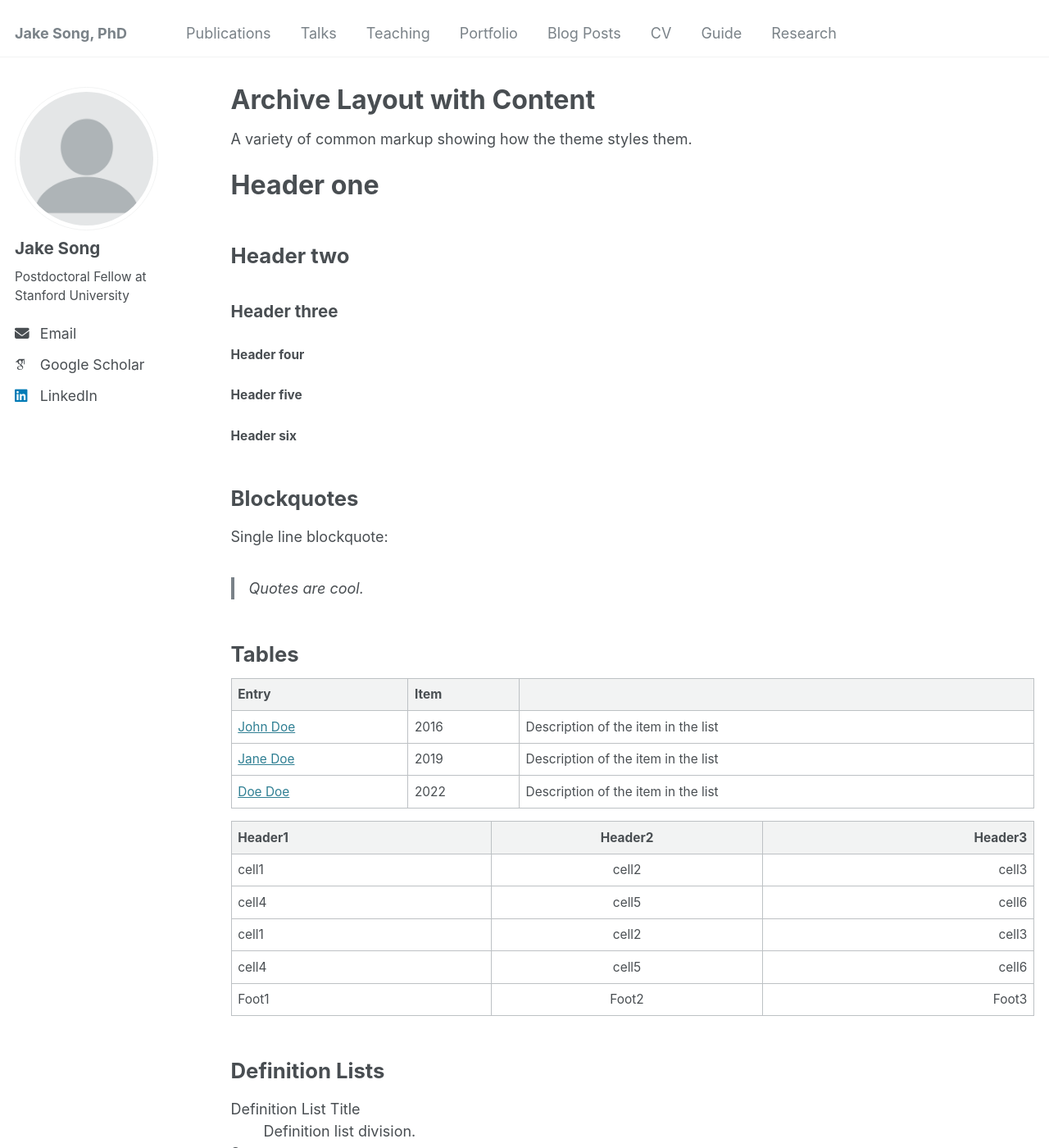
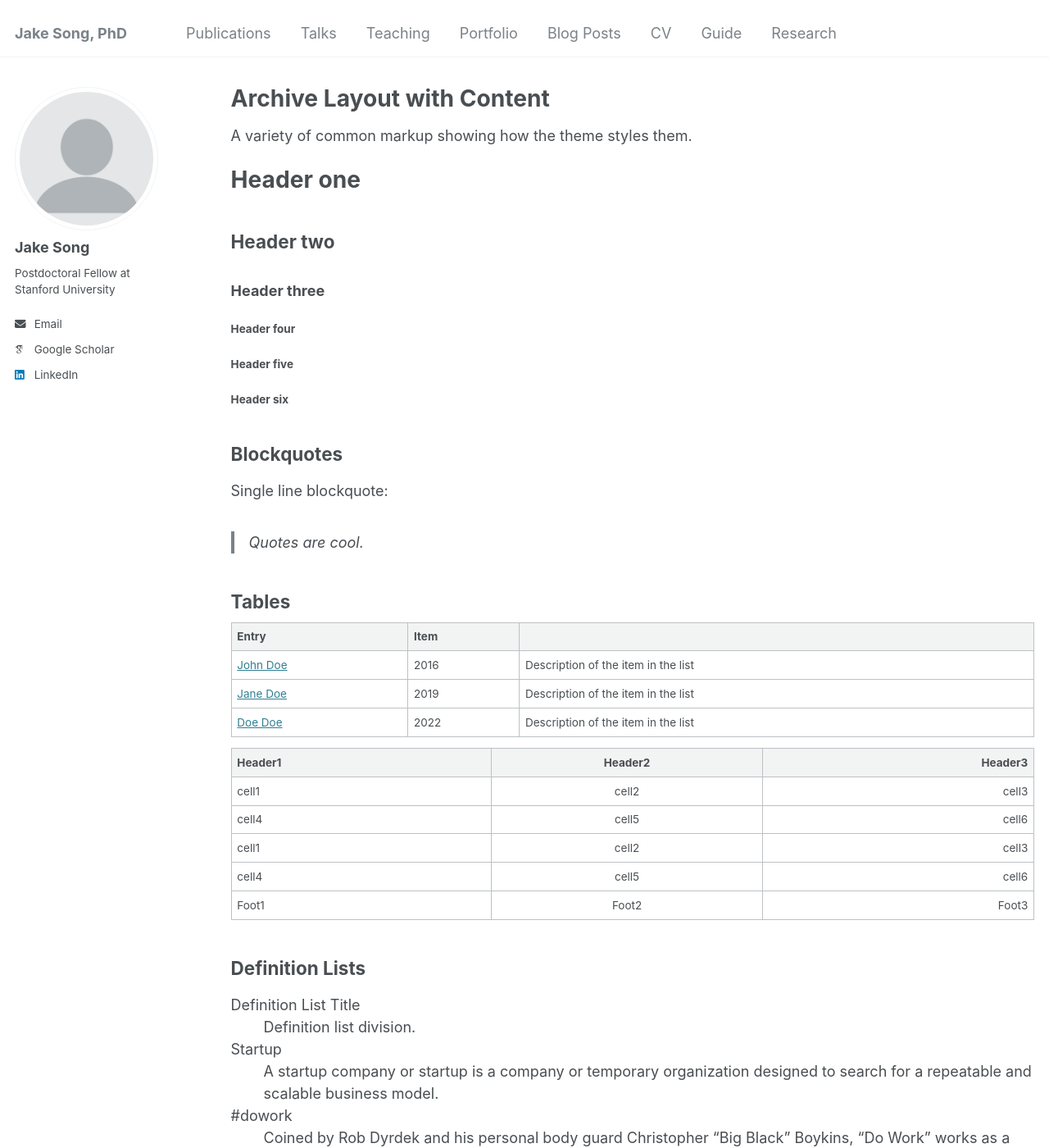
Before and after one commit to jakesong15/jakesong15.github.io, a Jekyll site: the page built from _pages/archive-layout-with-content.md, in a window 1280 px wide and 1400 px high. Shown: the whole window at 82% size. Built offline with Jekyll 4.4.1, drawn with Linux system fonts in a browser that asks for light colours; some web fonts are replaced.

Commit message:
Update _variables.scss

```diff
--- a/_sass/_variables.scss
+++ b/_sass/_variables.scss
@@ -6,7 +6,7 @@
    Typography
    ========================================================================== */
 
-$doc-font-size              : 14;
+$doc-font-size              : 16;
 
 /* paragraph indention */
 $paragraph-indent           : false; // true, false (default)
@@ -32,26 +32,17 @@
 $header-font-family         : $sans-serif;
 $caption-font-family        : $serif;
 
-///* type scale */
-//$type-size-1                : 2.441em;  // ~39.056px
-//$type-size-2                : 1.953em;  // ~31.248px
-//$type-size-3                : 1.563em;  // ~25.008px // 1.563
-//$type-size-4                : 1.25em;   // ~20px
-//$type-size-5                : 1em;      // ~16px
-//$type-size-6                : 0.75em;   // ~12px
-//$type-size-7                : 0.6875em; // ~11px
-//$type-size-8                : 0.625em;  // ~10px
-//$type-size-9                : 0.875em;   // ~14px
+/* type scale */
+$type-size-1                : 2.441em;  // ~39.056px
+$type-size-2                : 1.953em;  // ~31.248px
+$type-size-3                : 1.563em;  // ~25.008px // 1.563
+$type-size-4                : 1.25em;   // ~20px
+$type-size-5                : 1em;      // ~16px
+$type-size-6                : 0.75em;   // ~12px
+$type-size-7                : 0.6875em; // ~11px
+$type-size-8                : 0.625em;  // ~10px
+$type-size-9                : 0.875em;   // ~14px
 
-/* type scale */
-$type-size-1                : 2.790em;  // ~39.056px
-$type-size-2                : 2.232em;  // ~31.248px
-$type-size-3                : 1.786em;  // ~25.008px // 1.563
-$type-size-4                : 1.428em;   // ~20px
-$type-size-5                : 1.142em;      // ~16px
-$type-size-6                : 0.857em;   // ~12px
-$type-size-7                : 0.785em; // ~11px
-$type-size-8                : 0.714em;  // ~10px
 
 /* masthead properties */
 $masthead-height            : 70px;
```
